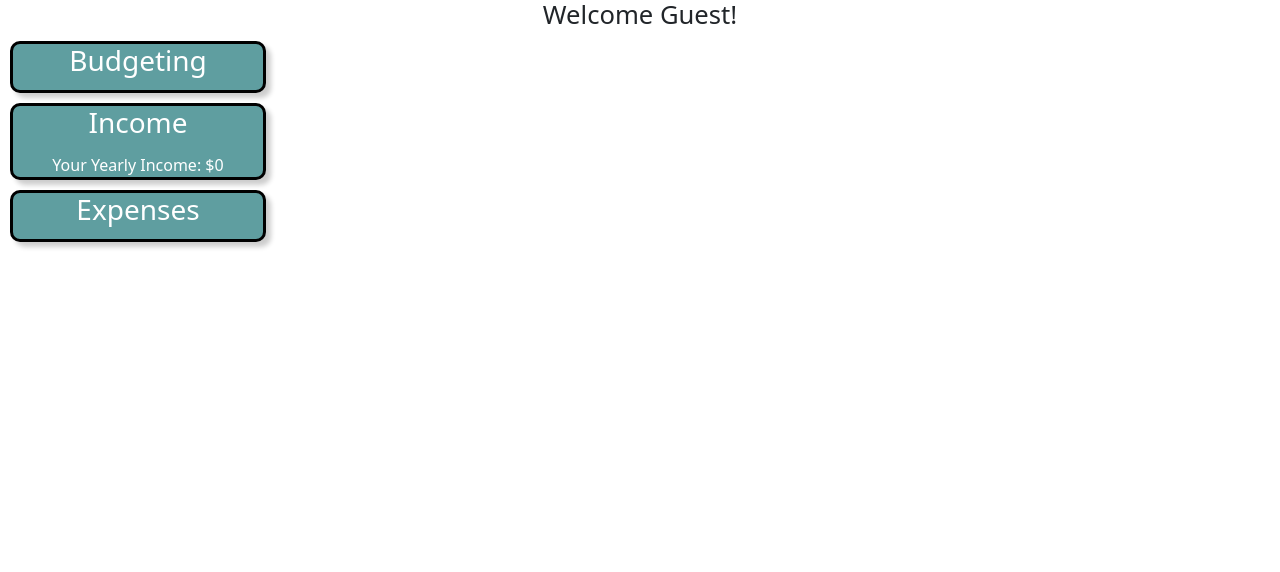
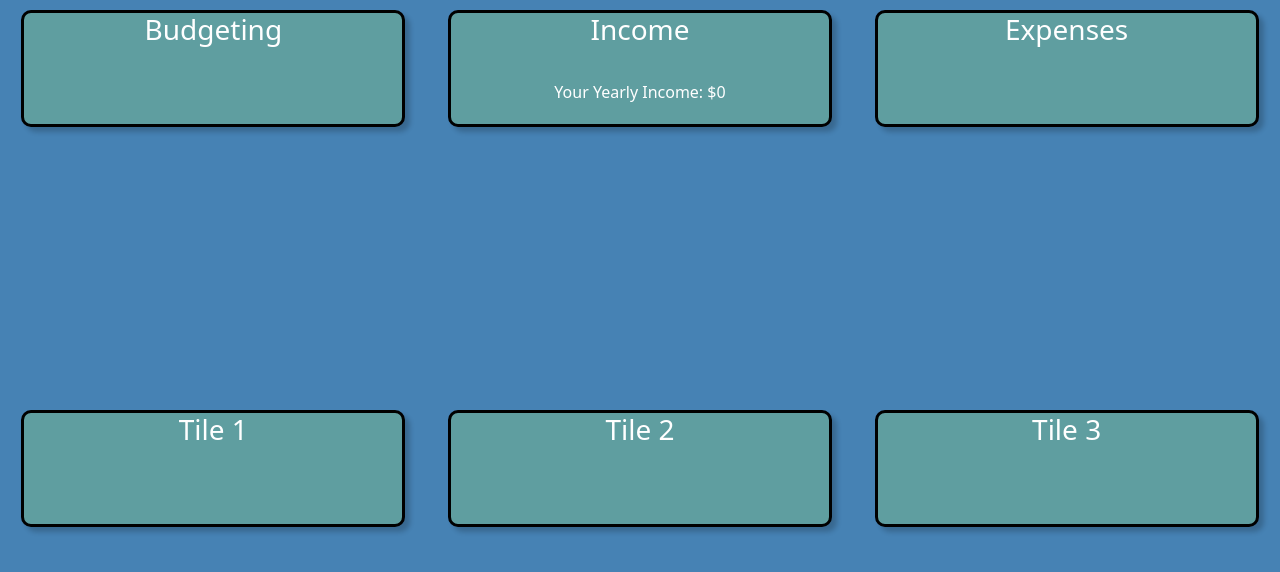
Before and after one commit to jgoudreau0120/finance-repo, a React (Create React App) app: page /home in a window 1280 px wide. Shown: the top 572 px of the page. Built offline with nearby package versions, Linux system fonts and the light colour scheme.

Commit message:
tile changes

```diff
--- a/src/App.css
+++ b/src/App.css
@@ -64,7 +64,7 @@ input, button, label {
   padding: 10px;
   border-radius: 10px;
   border: none;
-  margin-bottom: 10px;
+  margin-bottom: 10px !important;
 }
 
 label {
--- a/src/components/Tile/Tile.module.css
+++ b/src/components/Tile/Tile.module.css
@@ -11,9 +11,9 @@
   box-shadow: 5px 5px 5px rgba(0, 0, 0, 0.2);
   background-color: cadetblue;
   color:white;
-  width: 20%;
+  width: 30%;
   transition: transform 0.1s ease-in-out, color 0.1s ease-in-out;
-  margin: 10px;
+  height: 30%;
 }
 
 .tile:hover {
@@ -34,4 +34,10 @@
   flex-direction: column;
   justify-content: center;
   align-items: center;
+  width: 100%;
+  height: 100%;
 }
+
+.center {
+ text-align: center;
+}
--- a/src/pages/Home/Home.jsx
+++ b/src/pages/Home/Home.jsx
@@ -1,20 +1,46 @@
 import { useFinances } from '../../FinancialContext';
 import { useUser } from '../../UserContext';
+
 import styles from './Home.module.css';
 import Tile from '../../components/Tile/Tile';
+import '../../App.css';
 
 const Home = () => {
   const { user } = useUser();
   const { finances } = useFinances();
 
   return (
-    <div>
-      <h1>Welcome {user ? user.FirstName : "Guest"}!</h1>
-      <Tile title='Budgeting'></Tile>
-      <Tile title='Income'>
-        <div>Your Yearly Income: ${finances.income}</div>
-      </Tile>
-      <Tile title='Expenses'></Tile>
+    <div className={styles.home}>
+      <div className={styles.tileRow}>
+        <Tile title='Budgeting'>
+
+        </Tile>
+
+        <Tile title='Income'>
+          <div className='row'>
+            Your Yearly Income: ${finances.income}
+          </div>
+
+        </Tile>
+
+        <Tile title='Expenses'>
+
+        </Tile>
+      </div>
+      <div className={styles.tileRow}>
+        <Tile title='Tile 1'>
+
+        </Tile>
+
+        <Tile title='Tile 2'>
+
+        </Tile>
+
+        <Tile title='Tile 3'>
+
+        </Tile>
+      </div>
+
     </div>
   )
 }
--- a/src/pages/Home/Home.module.css
+++ b/src/pages/Home/Home.module.css
@@ -1,4 +1,22 @@
+body, html {
+  height: 100%;
+  width: 100%;
+}
+
 .home {
   display: flex;
   background-color: steelblue;
+  height: 100%;
+  width: 100%;
+  flex-direction: column;
 }
+
+.tileRow {
+  margin-top: 10px;
+  display: flex;
+  flex-wrap: wrap;
+  flex-direction: row;
+  justify-content: space-around;
+  width: 100%;
+  height: 100%;
+}
```
